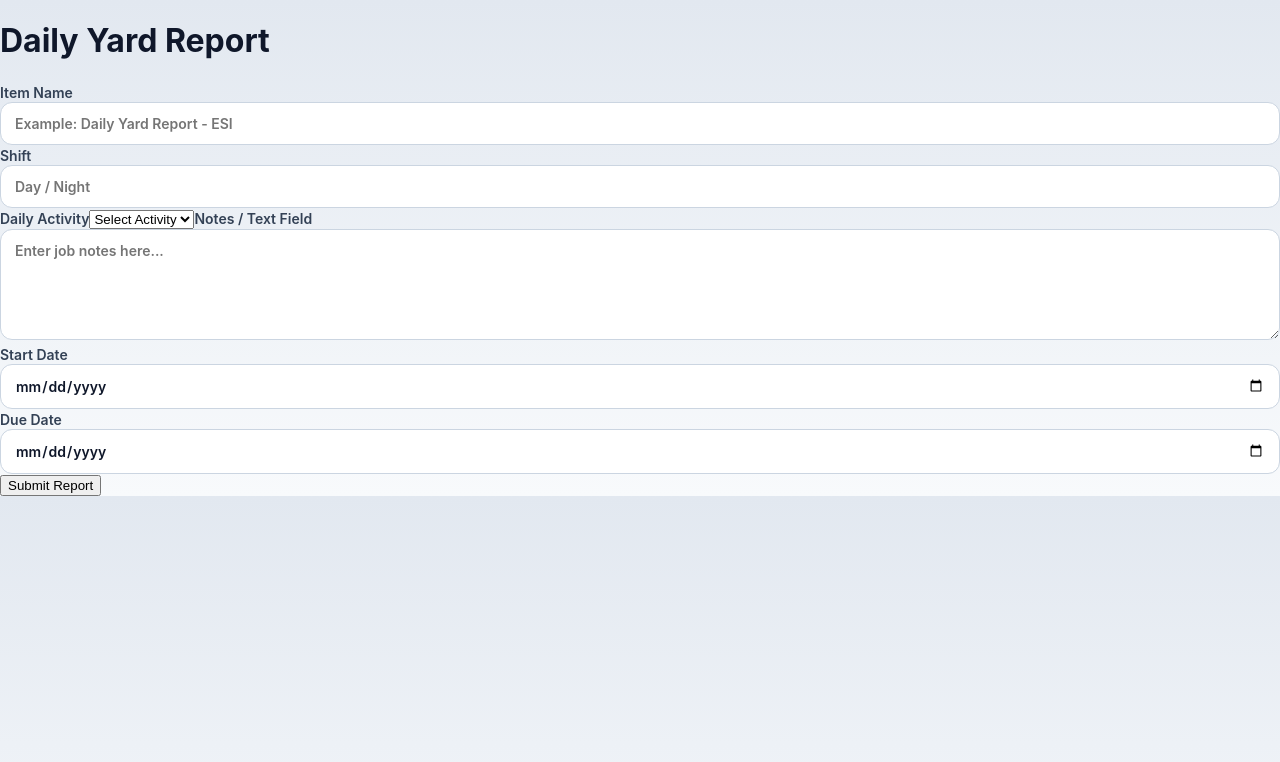
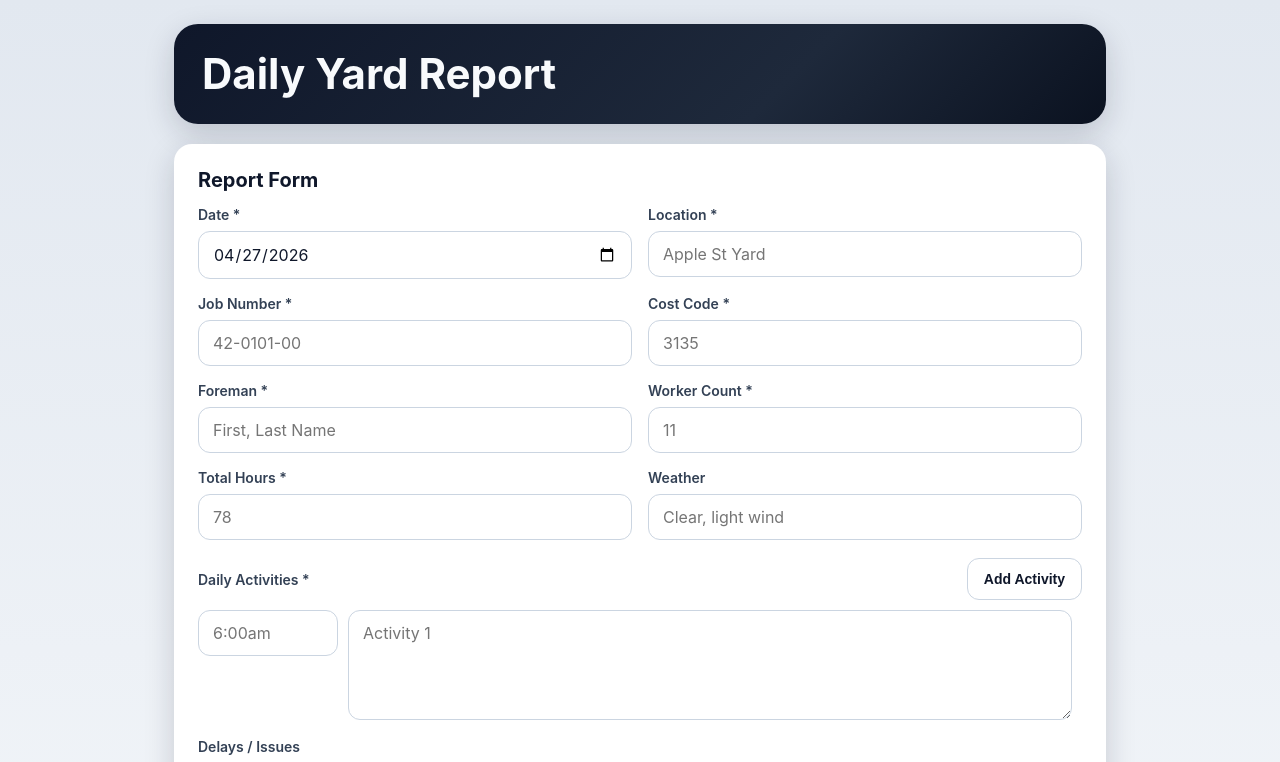
Before and after one commit to JediKill3r/ESI-Daily-Yard-Report, a React (Vite) app: page / in a window 1280 px wide. Shown: the top 762 px of the page. Built offline with nearby package versions, Linux system fonts and the light colour scheme.

Commit message:
Update App.jsx

```diff
--- a/src/App.jsx
+++ b/src/App.jsx
@@ -1,167 +1,413 @@
-import React, { useState } from "react";
-import "./styles.css";
+import React, { useEffect, useState } from 'react';
 
-const BOARD_ID = 18410416602;
-const TARGET_GROUP_ID = "group_nmt2kbyj";
+const BOARD_ID = 18401951089;
+const TARGET_GROUP_ID = 'new_group29179';
 
-export default function App() {
-  const [formData, setFormData] = useState({
-    itemName: "",
-    shift: "",
-    dailyActivity: "",
-    notes: "",
-    startDate: "",
-    dueDate: "",
-    priority: ""
-  });
+function blankActivity() {
+  return {
+    id: `${Date.now()}-${Math.random().toString(36).slice(2, 8)}`,
+    time: '',
+    description: '',
+  };
+}
 
-  const [loading, setLoading] = useState(false);
-  const [message, setMessage] = useState("");
-
-  const handleChange = (e) => {
-    setFormData({
-      ...formData,
-      [e.target.name]: e.target.value
-    });
-  };
-
-  const handleSubmit = async (e) => {
-    e.preventDefault();
-    setLoading(true);
-    setMessage("");
-
-    try {
-      const payload = {
+async function submitToMonday({ itemName, columnValues, groupId }) {
+  const response = await fetch('/api/submit-report', {
+    method: 'POST',
+    headers: {
+      'Content-Type': 'application/json',
+    },
+    body: JSON.stringify({
       boardId: BOARD_ID,
-        groupId: TARGET_GROUP_ID,
-        itemName:
-          formData.itemName ||
-          `Daily Yard Report - ${new Date().toLocaleDateString()}`,
-
-        columnValues: {
-          text: formData.notes || "",
-          status_1: { label: formData.dailyActivity || "" },
-          status: { label: "Not Started" },
-          date: formData.startDate
-            ? { date: formData.startDate }
-            : null,
-          date4: formData.dueDate
-            ? { date: formData.dueDate }
-            : null
-        }
-      };
-
-      const response = await fetch("/.netlify/functions/submit-report", {
-        method: "POST",
-        headers: {
-          "Content-Type": "application/json"
-        },
-        body: JSON.stringify(payload)
+      groupId,
+      itemName,
+      columnValues,
+    }),
   });
 
   const result = await response.json();
 
   if (!response.ok) {
-        throw new Error(result.error || "Submission failed");
+    throw new Error(result.error || 'Failed to create item in Monday.');
   }
 
-      setMessage("Daily Yard Report submitted successfully!");
-
-      setFormData({
-        itemName: "",
-        shift: "",
-        dailyActivity: "",
-        notes: "",
-        startDate: "",
-        dueDate: "",
-        priority: ""
-      });
-    } catch (error) {
-      setMessage(`Error: ${error.message}`);
+  return result;
 }
 
-    setLoading(false);
+function Field({ label, error, children, full = false }) {
+  return (
+    <div className={`field ${full ? 'full' : ''}`}>
+      <label>{label}</label>
+      {children}
+      {error ? <div className="error">{error}</div> : null}
+    </div>
+  );
+}
+
+export default function App() {
+  const [formData, setFormData] = useState({
+    date: new Date().toISOString().split('T')[0],
+    location: '',
+    jobNumber: '',
+    costCode: '',
+    foreman: '',
+    workerCount: '',
+    totalHours: '',
+    weather: '',
+    delaysIssues: '',
+    safetyNotes: '',
+    materialsEquipment: '',
+  });
+
+  const [activities, setActivities] = useState([blankActivity()]);
+  const [submitting, setSubmitting] = useState(false);
+  const [success, setSuccess] = useState('');
+  const [error, setError] = useState('');
+  const [validationErrors, setValidationErrors] = useState({});
+
+  useEffect(() => {
+    if (!success) return;
+    const timer = window.setTimeout(() => setSuccess(''), 4000);
+    return () => window.clearTimeout(timer);
+  }, [success]);
+
+  const handleInputChange = (field, value) => {
+    setFormData((prev) => ({ ...prev, [field]: value }));
+
+    if (validationErrors[field]) {
+      setValidationErrors((prev) => {
+        const next = { ...prev };
+        delete next[field];
+        return next;
+      });
+    }
+  };
+
+  const addActivity = () => {
+    setActivities((prev) => [...prev, blankActivity()]);
+  };
+
+  const removeActivity = (id) => {
+    setActivities((prev) => prev.filter((activity) => activity.id !== id));
+  };
+
+  const updateActivity = (id, field, value) => {
+    setActivities((prev) =>
+      prev.map((activity) => (activity.id === id ? { ...activity, [field]: value } : activity))
+    );
+  };
+
+  const validateForm = () => {
+    const errors = {};
+
+    if (!formData.date) errors.date = 'Date is required';
+    if (!formData.location.trim()) errors.location = 'Location is required';
+    if (!formData.jobNumber.trim()) errors.jobNumber = 'Job Number is required';
+    if (!formData.costCode.trim()) errors.costCode = 'Cost Code is required';
+    if (!formData.foreman.trim()) errors.foreman = 'Foreman is required';
+
+    if (!formData.workerCount || Number(formData.workerCount) < 0) {
+      errors.workerCount = 'Worker Count is required';
+    }
+
+    if (!formData.totalHours || Number(formData.totalHours) <= 0) {
+      errors.totalHours = 'Total hours must be greater than 0';
+    }
+
+    const validActivities = activities.filter(
+      (activity) => activity.time.trim() || activity.description.trim()
+    );
+
+    if (validActivities.length === 0) {
+      errors.activities = 'Add at least one activity';
+    }
+
+    setValidationErrors(errors);
+    return Object.keys(errors).length === 0;
+  };
+
+  const buildSummary = () => {
+    const summaryParts = [
+      formData.location ? `Location: ${formData.location}` : '',
+      formData.jobNumber ? `Job#: ${formData.jobNumber}` : '',
+      formData.costCode ? `Cost Code: ${formData.costCode}` : '',
+      formData.foreman ? `Foreman: ${formData.foreman}` : '',
+      formData.workerCount ? `Workers: ${formData.workerCount}` : '',
+      formData.totalHours ? `Total Hours: ${formData.totalHours}` : '',
+      formData.weather ? `Weather: ${formData.weather}` : '',
+    ].filter(Boolean);
+
+    return summaryParts.join(' | ');
+  };
+
+  const buildActivityLog = () => {
+    return activities
+      .filter((activity) => activity.time.trim() || activity.description.trim())
+      .map((activity) => `• ${activity.time ? `${activity.time} - ` : ''}${activity.description}`)
+      .join('\n');
+  };
+
+  const buildDetailedNotes = () => {
+    const sections = [
+      'DELAYS / ISSUES',
+      formData.delaysIssues || 'None',
+      '',
+      'SAFETY NOTES',
+      formData.safetyNotes || 'None',
+      '',
+      'MATERIALS / EQUIPMENT',
+      formData.materialsEquipment || 'None',
+    ];
+
+    return sections.join('\n');
+  };
+
+  const buildFullTextReport = () => {
+    return [
+      buildSummary(),
+      '',
+      'DAILY ACTIVITIES',
+      buildActivityLog() || 'None',
+      '',
+      buildDetailedNotes(),
+      '',
+      `Job Number: ${formData.jobNumber}`,
+      `Cost Code: ${formData.costCode}`,
+      `Worker Count: ${formData.workerCount}`,
+      `Total Hours: ${formData.totalHours}`,
+      `Weather: ${formData.weather || 'None'}`,
+    ].join('\n');
+  };
+
+  const resetForm = () => {
+    setFormData({
+      date: new Date().toISOString().split('T')[0],
+      location: '',
+      jobNumber: '',
+      costCode: '',
+      foreman: '',
+      workerCount: '',
+      totalHours: '',
+      weather: '',
+      delaysIssues: '',
+      safetyNotes: '',
+      materialsEquipment: '',
+    });
+    setActivities([blankActivity()]);
+    setValidationErrors({});
+  };
+
+  const handleSubmit = async (event) => {
+    event.preventDefault();
+    setError('');
+    setSuccess('');
+
+    if (!validateForm()) return;
+
+    setSubmitting(true);
+
+    try {
+      const reportTitle = `Daily Yard Report - ${formData.location} - ${new Date(
+        formData.date
+      ).toLocaleDateString('en-US', {
+        month: '2-digit',
+        day: '2-digit',
+        year: 'numeric',
+      })}`;
+
+      await submitToMonday({
+        groupId: TARGET_GROUP_ID,
+        itemName: reportTitle,
+        columnValues: {
+          shift: formData.foreman,
+          text: buildFullTextReport(),
+          startDate: { date: formData.date },
+        },
+      });
+
+      setSuccess('Daily Yard Report submitted successfully.');
+      resetForm();
+    } catch (submitError) {
+      console.error(submitError);
+      setError(
+        submitError instanceof Error
+          ? submitError.message
+          : 'Could not submit the report to Monday.'
+      );
+    } finally {
+      setSubmitting(false);
+    }
   };
 
   return (
-    <div className="container">
+    <div className="page">
+      <div className="wrap">
+        <section className="hero">
           <h1>Daily Yard Report</h1>
+        </section>
 
-      <form onSubmit={handleSubmit} className="report-form">
-        <label>
-          Item Name
+        <section className="card">
+          <h2>Report Form</h2>
+
+          {success ? <div className="notice success">{success}</div> : null}
+          {error ? <div className="notice error show">{error}</div> : null}
+
+          <form onSubmit={handleSubmit} className="form">
+            <div className="grid">
+              <Field label="Date *" error={validationErrors.date}>
+                <input
+                  type="date"
+                  value={formData.date}
+                  onChange={(e) => handleInputChange('date', e.target.value)}
+                />
+              </Field>
+
+              <Field label="Location *" error={validationErrors.location}>
                 <input
                   type="text"
-            name="itemName"
-            value={formData.itemName}
-            onChange={handleChange}
-            placeholder="Example: Daily Yard Report - ESI"
+                  placeholder="Apple St Yard"
+                  value={formData.location}
+                  onChange={(e) => handleInputChange('location', e.target.value)}
                 />
-        </label>
+              </Field>
 
-        <label>
-          Shift
+              <Field label="Job Number *" error={validationErrors.jobNumber}>
                 <input
                   type="text"
-            name="shift"
-            value={formData.shift}
-            onChange={handleChange}
-            placeholder="Day / Night"
+                  placeholder="42-0101-00"
+                  value={formData.jobNumber}
+                  onChange={(e) => handleInputChange('jobNumber', e.target.value)}
                 />
-        </label>
+              </Field>
 
-        <label>
-          Daily Activity
-          <select
-            name="dailyActivity"
-            value={formData.dailyActivity}
-            onChange={handleChange}
-            required
+              <Field label="Cost Code *" error={validationErrors.costCode}>
+                <input
+                  type="text"
+                  placeholder="3135"
+                  value={formData.costCode}
+                  onChange={(e) => handleInputChange('costCode', e.target.value)}
+                />
+              </Field>
+
+              <Field label="Foreman *" error={validationErrors.foreman}>
+                <input
+                  type="text"
+                  placeholder="First, Last Name"
+                  value={formData.foreman}
+                  onChange={(e) => handleInputChange('foreman', e.target.value)}
+                />
+              </Field>
+
+              <Field label="Worker Count *" error={validationErrors.workerCount}>
+                <input
+                  type="number"
+                  min="0"
+                  placeholder="11"
+                  value={formData.workerCount}
+                  onChange={(e) => handleInputChange('workerCount', e.target.value)}
+                />
+              </Field>
+
+              <Field label="Total Hours *" error={validationErrors.totalHours}>
+                <input
+                  type="number"
+                  min="0"
+                  step="0.5"
+                  placeholder="78"
+                  value={formData.totalHours}
+                  onChange={(e) => handleInputChange('totalHours', e.target.value)}
+                />
+              </Field>
+
+              <Field label="Weather">
+                <input
+                  type="text"
+                  placeholder="Clear, light wind"
+                  value={formData.weather}
+                  onChange={(e) => handleInputChange('weather', e.target.value)}
+                />
+              </Field>
+            </div>
+
+            <div className="section">
+              <div className="section-header">
+                <label>Daily Activities *</label>
+                <button type="button" className="btn btn-secondary" onClick={addActivity}>
+                  Add Activity
+                </button>
+              </div>
+
+              {validationErrors.activities ? (
+                <div className="error">{validationErrors.activities}</div>
+              ) : null}
+
+              <div className="activities">
+                {activities.map((activity, index) => (
+                  <div key={activity.id} className="activity-row">
+                    <input
+                      placeholder="6:00am"
+                      value={activity.time}
+                      onChange={(e) => updateActivity(activity.id, 'time', e.target.value)}
+                    />
+                    <textarea
+                      rows="2"
+                      placeholder={`Activity ${index + 1}`}
+                      value={activity.description}
+                      onChange={(e) => updateActivity(activity.id, 'description', e.target.value)}
+                    />
+                    {activities.length > 1 ? (
+                      <button
+                        type="button"
+                        className="btn btn-danger"
+                        onClick={() => removeActivity(activity.id)}
                       >
-            <option value="">Select Activity</option>
-            <option value="Erect">Erect</option>
-            <option value="Dismantle">Dismantle</option>
-            <option value="Modify">Modify</option>
-          </select>
-        </label>
+                        Remove
+                      </button>
+                    ) : (
+                      <div />
+                    )}
+                  </div>
+                ))}
+              </div>
+            </div>
 
-        <label>
-          Notes / Text Field
+            <div className="grid stack">
+              <Field label="Delays / Issues" full>
                 <textarea
-            name="notes"
-            value={formData.notes}
-            onChange={handleChange}
-            placeholder="Enter job notes here..."
-            rows="5"
+                  rows="3"
+                  placeholder="Any delays, missing materials, access issues, or blockers"
+                  value={formData.delaysIssues}
+                  onChange={(e) => handleInputChange('delaysIssues', e.target.value)}
                 />
-        </label>
+              </Field>
 
-        <label>
-          Start Date
-          <input
-            type="date"
-            name="startDate"
-            value={formData.startDate}
-            onChange={handleChange}
+              <Field label="Safety Notes" full>
+                <textarea
+                  rows="3"
+                  placeholder="Safety meeting notes, incidents, near misses, or observations"
+                  value={formData.safetyNotes}
+                  onChange={(e) => handleInputChange('safetyNotes', e.target.value)}
                 />
-        </label>
+              </Field>
 
-        <label>
-          Due Date
-          <input
-            type="date"
-            name="dueDate"
-            value={formData.dueDate}
-            onChange={handleChange}
+              <Field label="Materials / Equipment" full>
+                <textarea
+                  rows="3"
+                  placeholder="List materials moved, equipment used, or anything notable"
+                  value={formData.materialsEquipment}
+                  onChange={(e) => handleInputChange('materialsEquipment', e.target.value)}
                 />
-        </label>
+              </Field>
+            </div>
 
-        <button type="submit" disabled={loading}>
-          {loading ? "Submitting..." : "Submit Report"}
+            <div className="footer-actions">
+              <button type="submit" className="btn btn-primary" disabled={submitting}>
+                {submitting ? 'Submitting...' : 'Submit Report'}
               </button>
+            </div>
           </form>
-
-      {message && <p className="message">{message}</p>}
+        </section>
+      </div>
     </div>
   );
 }
```
Lines whose indentation alone changed are shown as unchanged.
